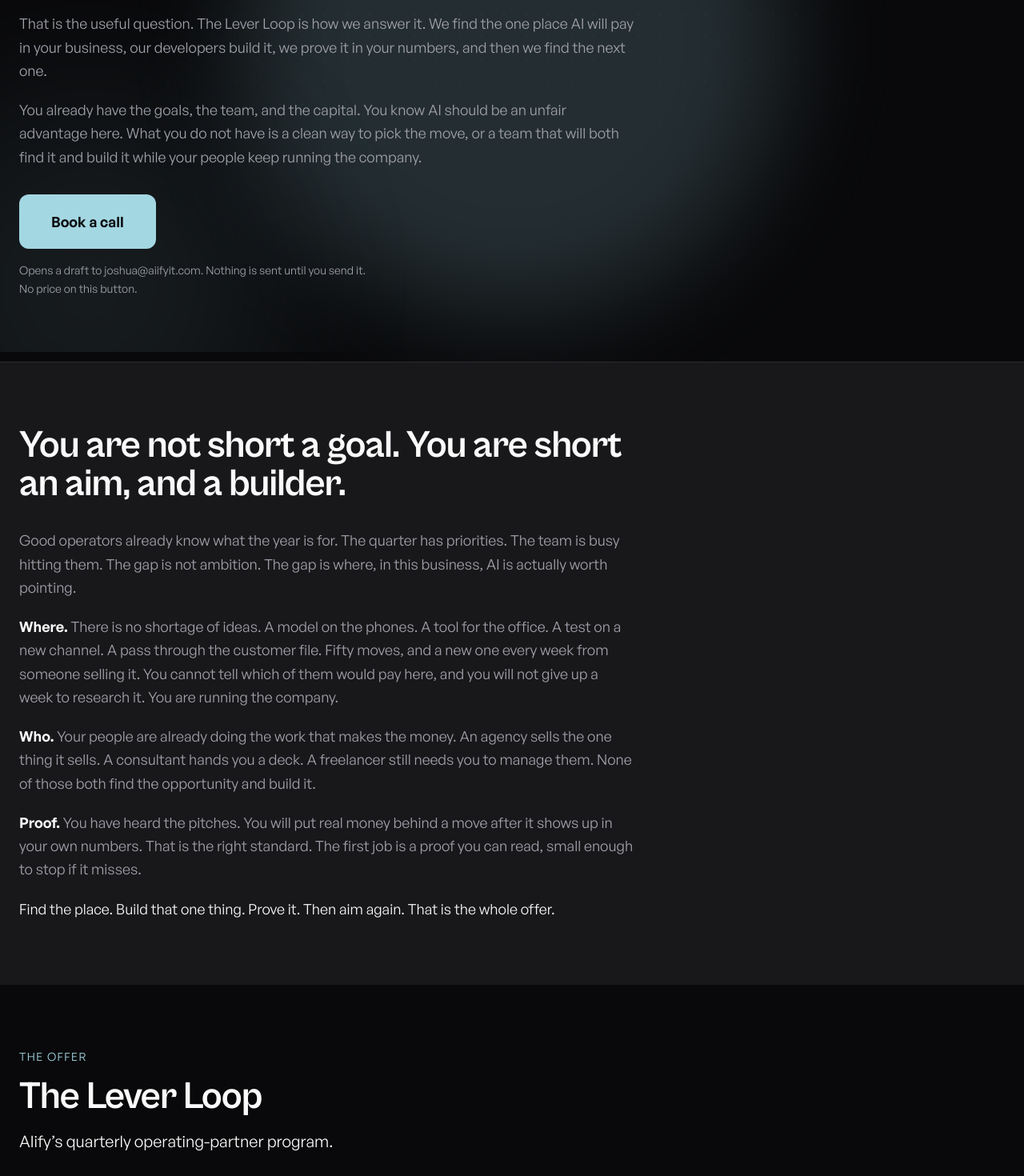
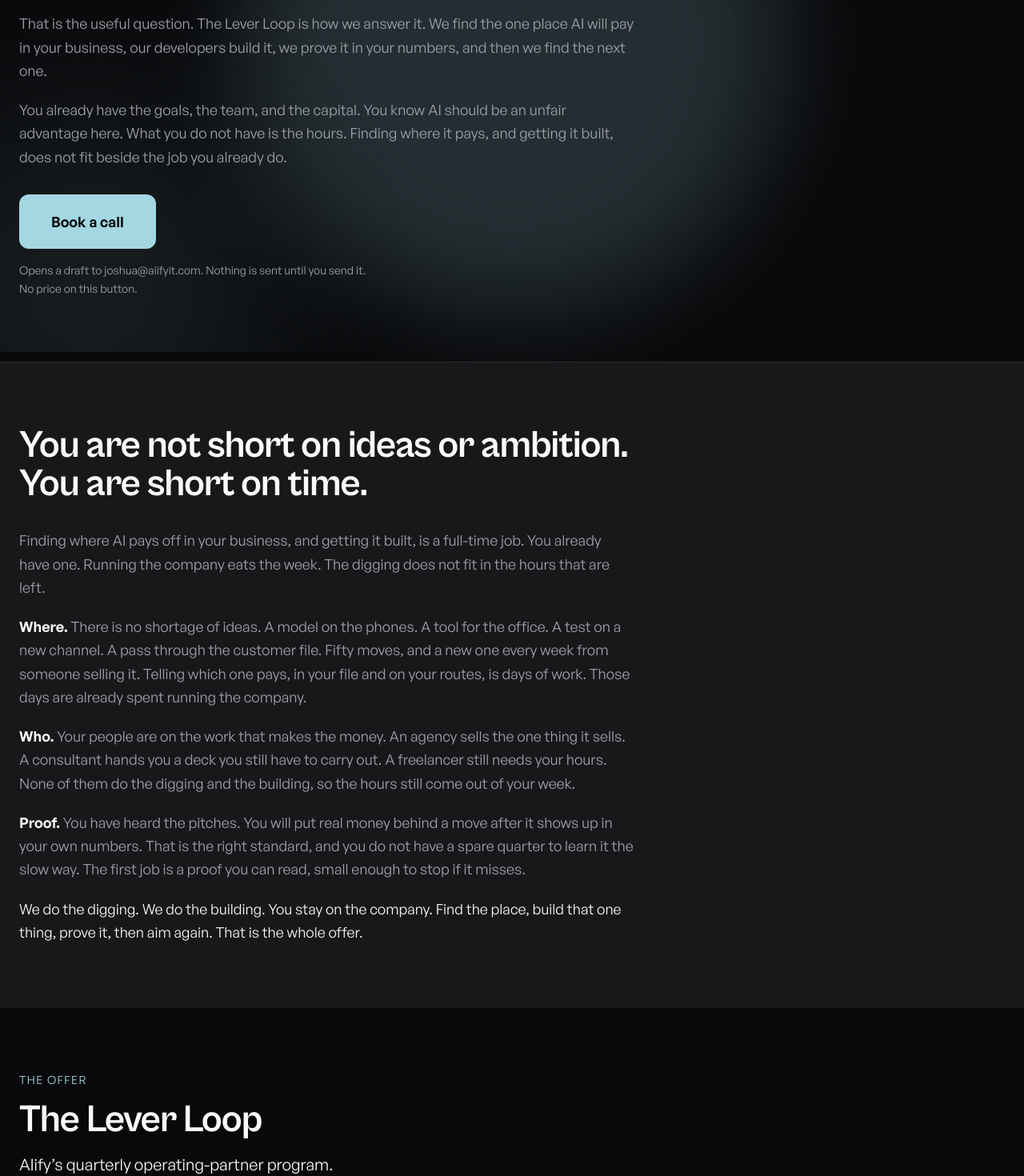
Before and after one commit to aiifyit/aiifyit.github.io, a React (Vite) app: page /new-offer in a window 1280 px wide. Shown: the part 360-1830 px from the top of the page at 80% size. Built offline with nearby package versions, Linux system fonts and the light colour scheme.

Commit message:
Make time the gap on the Lever Loop page.
The owner is not short a goal or a builder. Running the company already takes the week, so AIify does the digging and the building.

Co-authored-by: aiifyit <aiifyit@users.noreply.github.com>

```diff
--- a/scripts/check-built-pages.mjs
+++ b/scripts/check-built-pages.mjs
@@ -107,6 +107,10 @@ for (const banned of ['Dreamlawn', 'Midwest', 'Drobenak', 'Heritage', 'Coalmarch
   assert(!offerSource.includes(banned), `Offer page must not mention ${banned}`);
 }
 assert(offerSource.includes("Where's the money in your business"), 'Write to the owner, not as the owner');
+assert(offerSource.includes('You are short on time'), 'The gap is time');
+assert(offerSource.includes('We do the digging. We do the building.'), 'We do the digging and the building');
+assert(!offerSource.includes('short an aim'), 'Do not frame the gap as a missing aim or builder');
+assert(!offerSource.includes('short a goal'), 'Do not frame the gap as a missing goal');
 for (const route of ['book', 'inquire']) {
   const html = await readFile(`dist/${route}/index.html`, 'utf8');
   assert(html.includes('<noscript>'));
--- a/src/pages/COPY_NOTES.md
+++ b/src/pages/COPY_NOTES.md
@@ -14,7 +14,7 @@ Write to the owner. Do not write as the owner. No quoted inner monologue, and no
 
 Everyone says AI is huge. Where’s the money in your business, and who’s going to do the work?
 
-What they lack is where to aim, who will both find it and build it, and proof in their own numbers before they put more in.
+What they lack is time. Finding where AI pays off, and getting it built, is a full-time job, and running the company already is one. They still want proof in their own numbers before they put more in. We do the digging and the building.
 
 ## Systems used
 
@@ -24,7 +24,7 @@ What they lack is where to aim, who will both find it and build it, and proof in
 - **Sugarman — slippery slide.** Short sentences. The first screen states the mechanism, then the page answers where, who, and proof, then the terms. No table of contents. One action: book a call.
 - **Caples and Ogilvy — headlines and specificity.** The headline is the reader’s question, not a pun. The public studies stay named and limited to what they measured, and they are an example of a move we do not assume is theirs. Price sits in the cost answer, not on the button.
 - **Kennedy — no-BS.** Who it is not for is as plain as who it is for. The refund, the kill lines, and ownership of the code are rules. No countdown and no fake scarcity.
-- **PAS, aimed at desire.** The problem is a crowded field of AI moves and nobody to execute the right one. The agitation is the cost of aiming wrong or having to manage the build yourself. The solution is the loop. The reader is after an edge, not a rescue.
+- **PAS, aimed at desire.** The problem is time. The owner is not short on ideas or ambition. Digging through the business and getting the right move built is a full-time job, and they already have one. The solution is the loop: we dig, we build, they stay on the company. The reader is after an edge, not a rescue.
 - **Risk reversal.** Full audit refund if no lever is worth 10× the fee. No spend we cannot read in their numbers. Kill lines written before spend. Half-price next month if we miss on execution. They own the code and the data. Optional bonus only if the outcome agreed up front is hit.
 
 ## What this page refuses to invent
--- a/src/pages/NewOfferPage.tsx
+++ b/src/pages/NewOfferPage.tsx
@@ -115,7 +115,7 @@ const GUARANTEES = [
 
 const FOR_YOU = [
   'You own or operate a home-service company, a route business, or more than one location, and you want an edge.',
-  'You already have the goals, the team, and the capital. You will not spend your week sorting through AI news.',
+  'You already have the goals, the team, and the capital. The week is already full.',
   'You will open the customer file, the operation, and a rough view of margin, so the aim is yours and not a generic one.',
   'You want the people who find the place to be the people who build it.',
 ];
@@ -132,7 +132,7 @@ const NOT_FOR_YOU = [
 const QUESTIONS = [
   {
     q: 'You tried agencies.',
-    a: 'An agency sells the thing it sells. That can be the right buy when you already know the move. It is the wrong buy when the question is which move, in this business, is worth making. We start from your operation and your numbers. If a test misses its line, it stops, including one we recommended. The scoreboard is the record.',
+    a: 'An agency sells the thing it sells. That can be the right buy when you already know the move. It is the wrong buy when you still have to figure out which move, in this business, is worth making. That figuring, and then the build, is the week you are already using. We start from your operation and your numbers, and we do both. If a test misses its line, it stops, including one we recommended. The scoreboard is the record.',
   },
   {
     q: 'AI is hype.',
@@ -214,7 +214,7 @@ export default function NewOfferPage() {
                 That is the useful question. The Lever Loop is how we answer it. We find the one place AI will pay in your business, our developers build it, we prove it in your numbers, and then we find the next one.
               </p>
               <p>
-                You already have the goals, the team, and the capital. You know AI should be an unfair advantage here. What you do not have is a clean way to pick the move, or a team that will both find it and build it while your people keep running the company.
+                You already have the goals, the team, and the capital. You know AI should be an unfair advantage here. What you do not have is the hours. Finding where it pays, and getting it built, does not fit beside the job you already do.
               </p>
             </div>
             <div className="mt-8">
@@ -228,23 +228,23 @@ export default function NewOfferPage() {
         <Container>
           <div className="max-w-3xl">
             <h2 id="problem-heading" className="text-3xl font-bold tracking-tight md:text-5xl">
-              You are not short a goal. You are short an aim, and a builder.
+              You are not short on ideas or ambition. You are short on time.
             </h2>
             <div className="mt-8 space-y-5 text-lg leading-relaxed text-[var(--color-text-muted)]">
               <p>
-                Good operators already know what the year is for. The quarter has priorities. The team is busy hitting them. The gap is not ambition. The gap is where, in this business, AI is actually worth pointing.
+                Finding where AI pays off in your business, and getting it built, is a full-time job. You already have one. Running the company eats the week. The digging does not fit in the hours that are left.
               </p>
               <p>
-                <span className="font-semibold text-[var(--color-text)]">Where.</span> There is no shortage of ideas. A model on the phones. A tool for the office. A test on a new channel. A pass through the customer file. Fifty moves, and a new one every week from someone selling it. You cannot tell which of them would pay here, and you will not give up a week to research it. You are running the company.
+                <span className="font-semibold text-[var(--color-text)]">Where.</span> There is no shortage of ideas. A model on the phones. A tool for the office. A test on a new channel. A pass through the customer file. Fifty moves, and a new one every week from someone selling it. Telling which one pays, in your file and on your routes, is days of work. Those days are already spent running the company.
               </p>
               <p>
-                <span className="font-semibold text-[var(--color-text)]">Who.</span> Your people are already doing the work that makes the money. An agency sells the one thing it sells. A consultant hands you a deck. A freelancer still needs you to manage them. None of those both find the opportunity and build it.
+                <span className="font-semibold text-[var(--color-text)]">Who.</span> Your people are on the work that makes the money. An agency sells the one thing it sells. A consultant hands you a deck you still have to carry out. A freelancer still needs your hours. None of them do the digging and the building, so the hours still come out of your week.
               </p>
               <p>
-                <span className="font-semibold text-[var(--color-text)]">Proof.</span> You have heard the pitches. You will put real money behind a move after it shows up in your own numbers. That is the right standard. The first job is a proof you can read, small enough to stop if it misses.
+                <span className="font-semibold text-[var(--color-text)]">Proof.</span> You have heard the pitches. You will put real money behind a move after it shows up in your own numbers. That is the right standard, and you do not have a spare quarter to learn it the slow way. The first job is a proof you can read, small enough to stop if it misses.
               </p>
               <p className="text-[var(--color-text)]">
-                Find the place. Build that one thing. Prove it. Then aim again. That is the whole offer.
+                We do the digging. We do the building. You stay on the company. Find the place, build that one thing, prove it, then aim again. That is the whole offer.
               </p>
             </div>
           </div>
```
